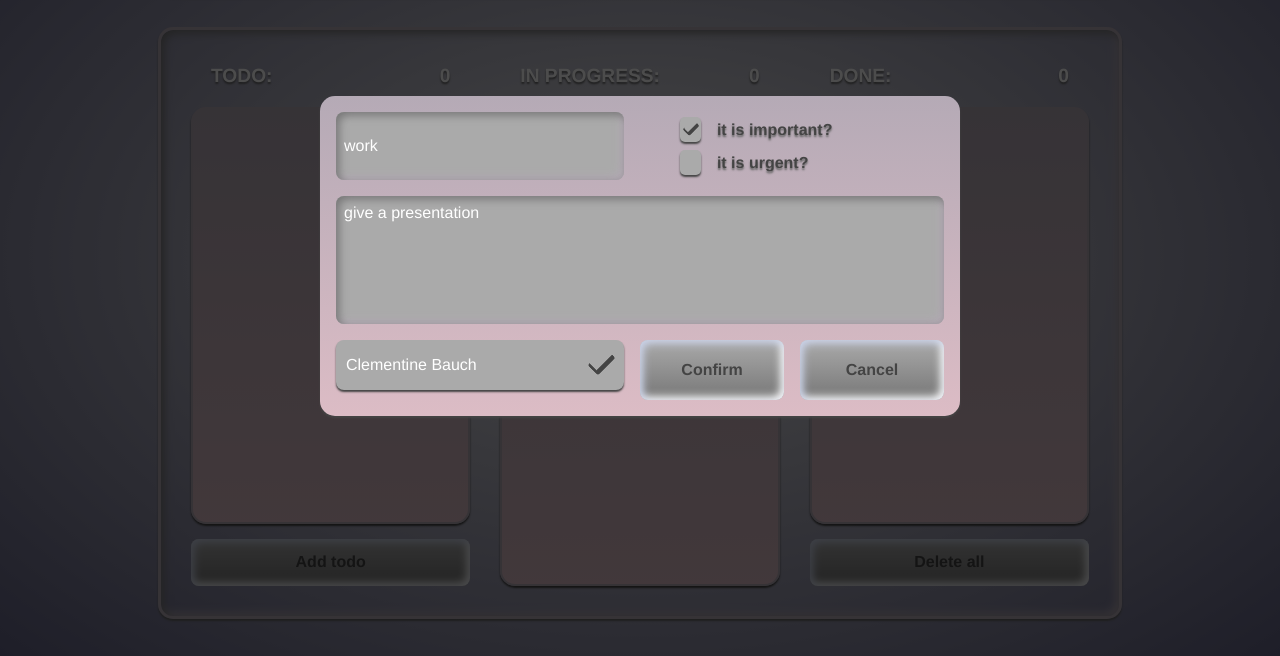
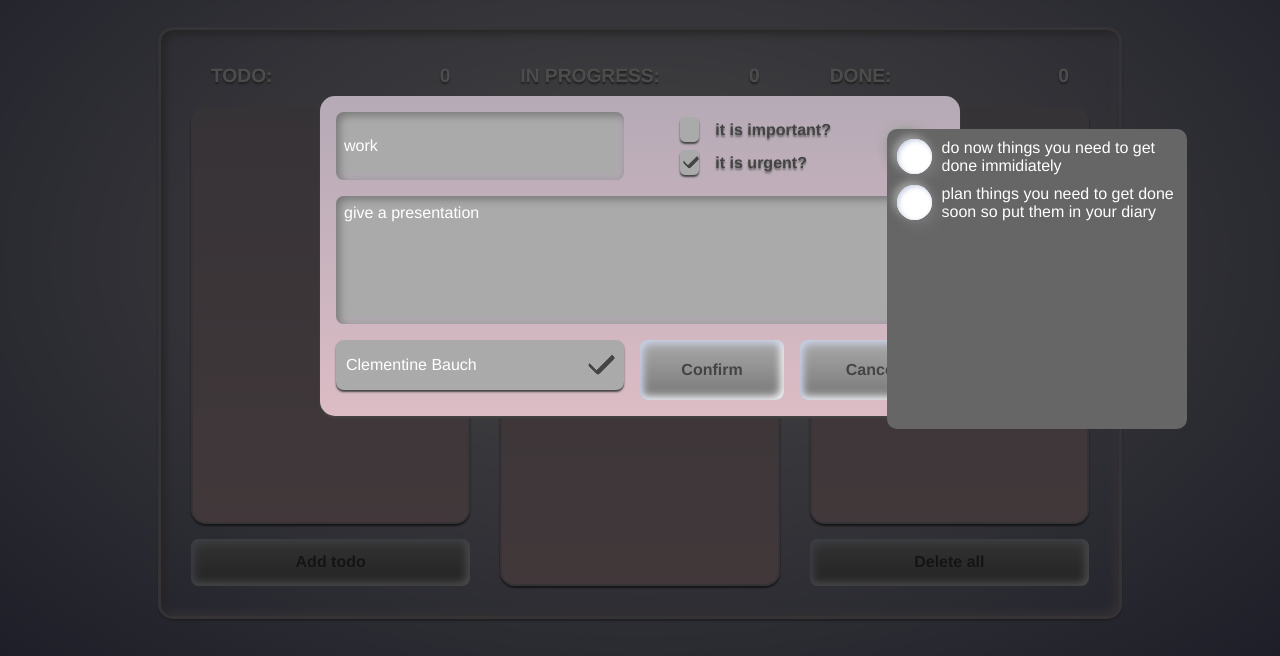
Before and after one commit to romanglinnik/Trello, a website built with Parcel: page src/index.html in a window 1280 px wide. Both pictures are taken after a click on the button "Edit". Shown: the part 144-800 px from the top of the page. Built offline with nearby package versions, Linux system fonts and the light colour scheme; no server answers.

Commit message:
added color indicator of the importance and urgency of the task

```diff
--- a/src/css/style.css
+++ b/src/css/style.css
@@ -324,12 +324,92 @@ body {
 }
 
 /* !_______________________________________________ */
+
+.entry__status {
+  grid-column: span 2;
+  display: flex;
+  gap: 10px;
+  align-items: center;
+}
+
+.entry__status_color {
+  position: relative;
+  width: 35px;
+  height: 35px;
+  border-radius: 50%;
+  background: #aaa;
+  box-shadow: inset .1rem .1rem .3rem #c8d0e7,
+    inset -.1rem -.1rem .3rem #ffffff,
+    .3rem .3rem .8rem #777,
+    -.2rem -.2rem .5rem #aaa;
+}
+
+.radio__background.status__a,
+.entry__status_color.status__a {
+  background: #b9121b;
+}
+
+.radio__background.status__b,
+.entry__status_color.status__b {
+  background: #8bc34a;
+}
+
+.radio__background.status__c,
+.entry__status_color.status__c {
+  background: #f2b705;
+}
+.radio__background.status__d {
+  background: #aaa;
+}
+
+.status__menu {
+  position: absolute;
+  top: 0;
+  left: 0;
+  height: 300px;
+  width: 300px;
+  display: flex;
+  flex-direction: column;
+  gap: 10px;
+  background: #666;
+  padding: 10px;
+  border-radius: 10px;
+  /* transform: scale(0); */
+}
+
+.status__menu_item {
+  display: grid;
+  grid-template-columns: 35px 1fr;
+  gap: 10px;
+}
+
+.radio__container {
+  width: 35px;
+  height: 35px;
+  position: relative;
+  border-radius: 50%;
+  background: #fff;
+  box-shadow: inset .1rem .1rem .3rem #c8d0e7,
+    inset -.1rem -.1rem .3rem #ffffff,
+    .3rem .3rem .8rem #777,
+    -.2rem -.2rem .5rem #aaa;
+}
+
+.radio__input {
+  width: 100%;
+  height: 100%;
+  opacity: 0;
+}
+
+
+
+
+
 .entry__check {
   display: flex;
   flex-direction: column;
   justify-content: space-between;
   gap: 0.5em;
-  grid-column: span 2;
   padding: 5px 40px;
   color: #444;
   font-weight: 600;
--- a/src/index.html
+++ b/src/index.html
@@ -57,6 +57,7 @@
         <div class="entry__container">
             <input class="entry__title" type="text" placeholder="Title">
             <!-- *__________________________________________________ -->
+            <div class="entry__status">
                 <div class="entry__check">
                     <div class="check__container">
                         <label class="check__background" for="important">
@@ -73,6 +74,30 @@
                         <p class="check__label">it is urgent?</p>
                     </div>
                 </div>
+                <div class="entry__status_color">
+                    <!-- *____________________________________________________ -->
+                <div class="status__menu">
+                    <div class="status__menu_item">
+                        <div class="radio__container">
+                            <input class="radio__input" type="radio" id="status__a" name="status">
+                            <span class="radio__background"></span>
+                        </div>
+                        <label for="status__a"><span>do now </span> things you need to get done immidiately
+                        </label>
+                    </div>
+                    <div class="status__menu_item">
+                        <div class="radio__container">
+                            <input class="radio__input" type="radio" id="status__b" name="status">
+                            <span class="radio__background"></span>
+                        </div>
+                        <label for="status__b"><span>plan </span> things you need to get done soon so put them in your diary
+                        </label>
+                    </div>
+                </div>
+                <!-- *__________________________________________________________ -->
+                </div>
+            </div>
+            <!-- *____________________________________________________ -->
             <!-- *__________________________________________________ -->
             <textarea class="entry__content" name="entry" id="" cols="50" rows="10"
                 placeholder="type anything..."></textarea>
--- a/src/js/modules/func.js
+++ b/src/js/modules/func.js
@@ -137,6 +137,7 @@ export const closeModuleEntry = function () {
   removeCheckImportant.checked = false;
   removeCheckUrgently.checked = false;
   moduleEntry.classList.remove("open"); //удаляем класс open
+  checkStatusColor();
 };
 //!___________________________________________________
 //!___________________________________________________
@@ -214,12 +215,39 @@ const checkStatus = function () {
   const checkUrgently = elementUrgently.checked;
   if (checkImportant && checkUrgently) {
     return "a";
+  } else if (!checkImportant && checkUrgently) {
+    return "b";
   } else if (checkImportant && !checkUrgently) {
-    return "b";
-  } else if (!checkImportant && checkUrgently) {
     return "c";
   } else if (!checkImportant && !checkUrgently) {
     return "d";
+  }
+};
+//!________________________________________________________________
+// !_______________________________________________________________
+// функция окрашивания маркера
+export const checkStatusColor = function () {
+  const elementImportant = document.querySelector(".important");
+  const checkImportant = elementImportant.checked;
+  const elementUrgently = document.querySelector(".urgently");
+  const checkUrgently = elementUrgently.checked;
+  const colorStatus = document.querySelector(".entry__status_color");
+  if (checkImportant && checkUrgently) {
+    colorStatus.classList.add("status__a");
+    colorStatus.classList.remove("status__b");
+    colorStatus.classList.remove("status__c");
+  } else if (!checkImportant && checkUrgently) {
+    colorStatus.classList.add("status__b");
+    colorStatus.classList.remove("status__a");
+    colorStatus.classList.remove("status__c");
+  } else if (checkImportant && !checkUrgently) {
+    colorStatus.classList.add("status__c");
+    colorStatus.classList.remove("status__a");
+    colorStatus.classList.remove("status__b");
+  } else if (!checkImportant && !checkUrgently) {
+    colorStatus.classList.remove("status__a");
+    colorStatus.classList.remove("status__b");
+    colorStatus.classList.remove("status__c");
   }
 };
 //!________________________________________________________________
@@ -244,6 +272,7 @@ export const openWindowEntryEdit = function () {
   const windowEntry = document.querySelector(".module__entry");
   windowEntry.classList.add("open");
   extractDataFromCard(); //- функция требует доработки
+  checkStatusColor(); //функция окрашивания маркера
 };
 // !________________________________________________________________
 // функция вывода модального окна для редактирования информации
@@ -267,12 +296,12 @@ const extractDataFromCard = function () {
           checkUrgently.checked = true;
           break;
         case "b":
+          checkImportant.checked = false;
+          checkUrgently.checked = true;
+          break;
+        case "c":
           checkImportant.checked = true;
           checkUrgently.checked = false;
-          break;
-        case "c":
-          checkImportant.checked = false;
-          checkUrgently.checked = true;
           break;
         case "d":
           checkImportant.checked = false;
@@ -305,6 +334,7 @@ export const editNote = function () {
         noteAll[i].title = addTitle.value;
         noteAll[i].content = addContent.value;
         noteAll[i].user = addUser.value;
+        noteAll[i].status = checkStatus();
       }
     }
     closeModuleEntry();
--- a/src/js/modules/main.js
+++ b/src/js/modules/main.js
@@ -9,6 +9,7 @@ import {
   openWindowEntryNew,
   openWindowEntryEdit,
   editNote,
+  checkStatusColor,
 } from "./func.js";
 //!__________________________________________________________
 //!__________________________________________________________
@@ -35,4 +36,12 @@ export const app = function () {
   document
     .querySelector(".button__confirm_edit")
     .addEventListener("click", editNote); //вызывает функцию сохранения информации после редактирования
+
+  document
+    .querySelector(".important")
+    .addEventListener("click", checkStatusColor); // вызывает функцию, которая меняет цвет маркера статуса
+
+  document
+    .querySelector(".urgently")
+    .addEventListener("click", checkStatusColor); // вызывает функцию, которая меняет цвет маркера статуса
 };
```
Lines whose indentation alone changed are shown as unchanged.
